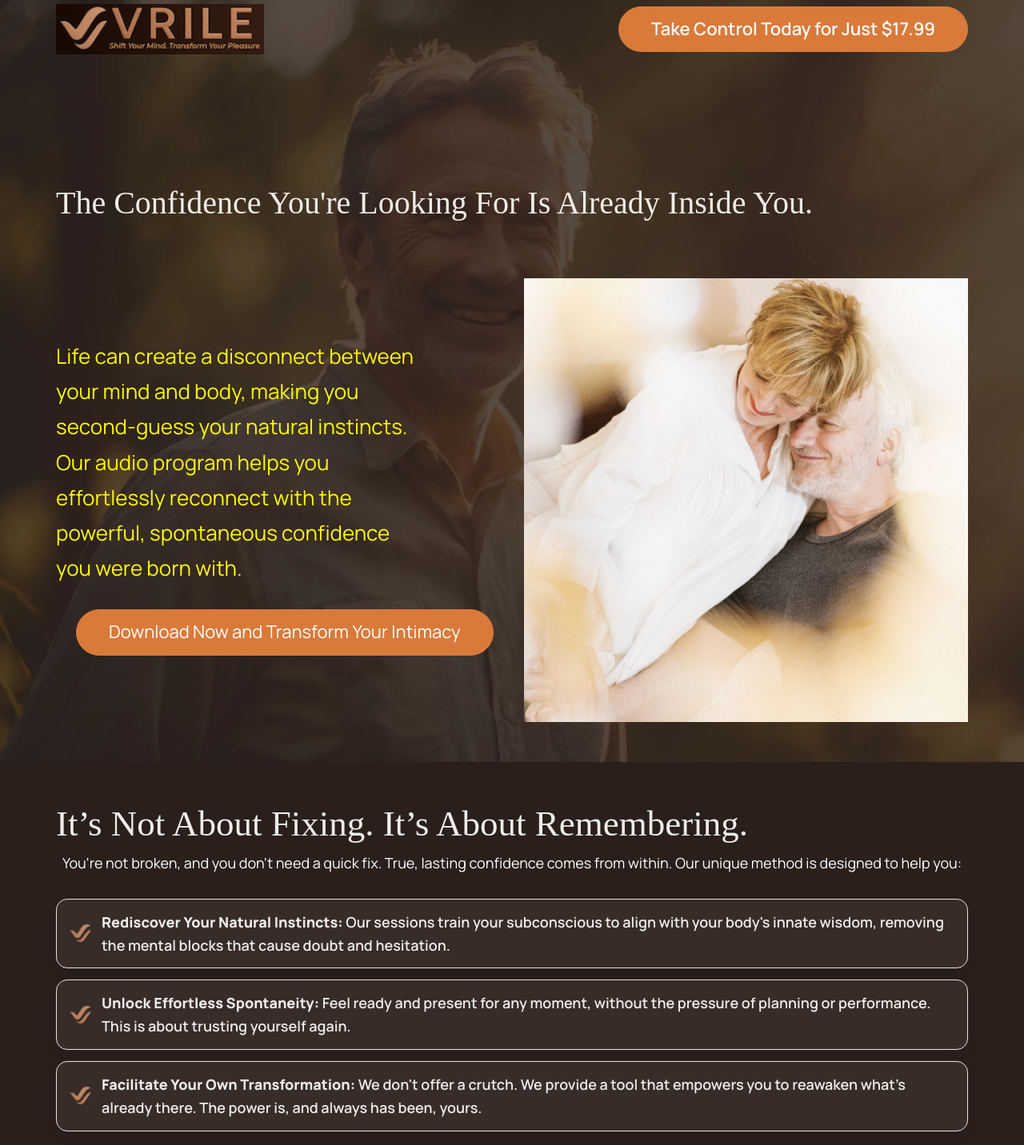
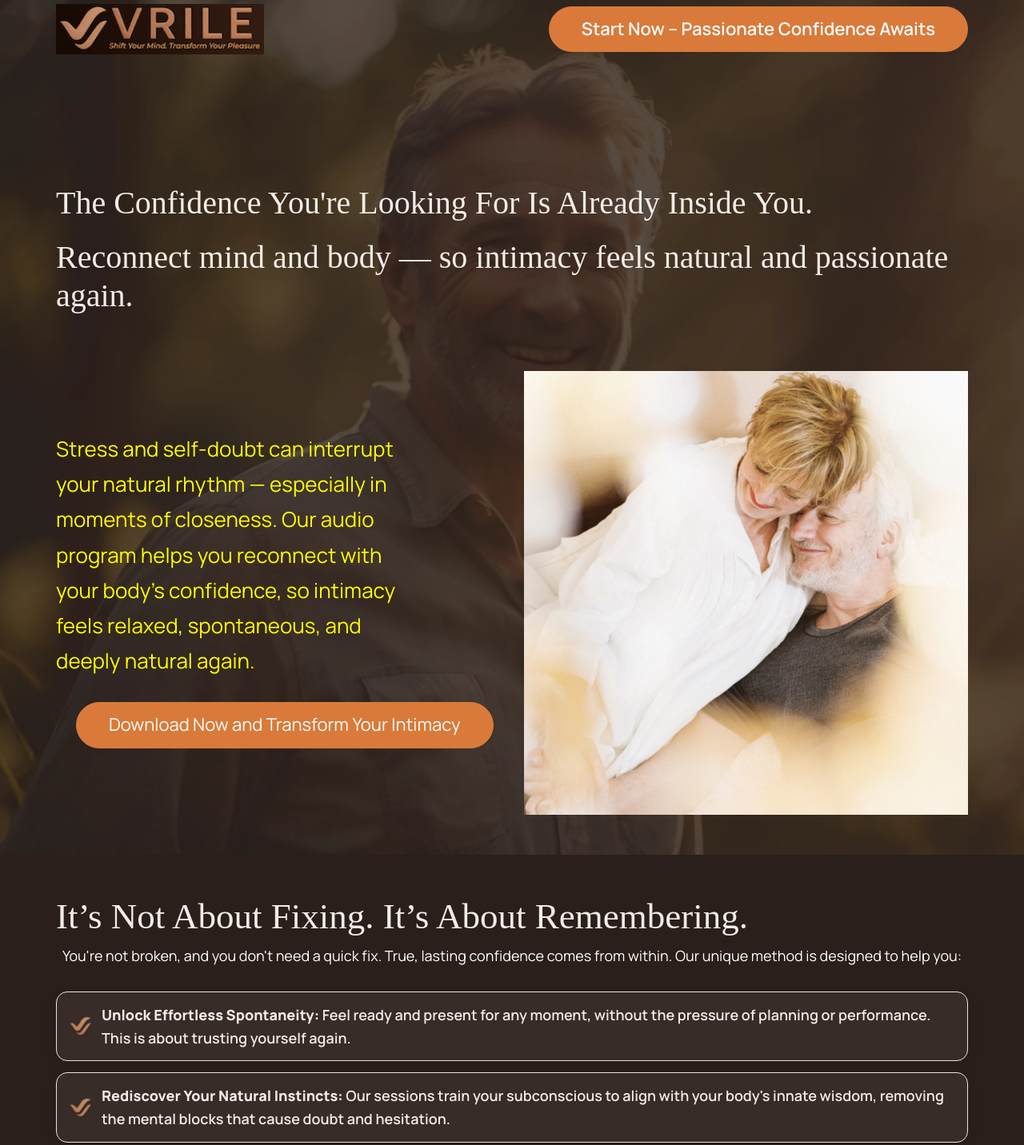
Before and after one commit to wyldemedia/vrile, a website: page indexconf-mobile.html in a window 1280 px wide. Shown: the top 1432 px of the page at 80% size. Drawn offline with Linux system fonts and the light colour scheme; a web font is replaced by a local one.

Commit message:
jasper changes

```diff
--- a/indexconf-mobile.html
+++ b/indexconf-mobile.html
@@ -98,7 +98,7 @@ var captureOutboundLink = function(url) {
           <ul class="navbar-nav ml-auto">
 
             <li class="nav-item">
-              <a class="nav-link dark_btn" onclick="captureOutboundLink('https://vrile.co/checkout?edd_action=add_to_cart&download_id=40'); return false;" href="https://vrile.co/checkout?edd_action=add_to_cart&download_id=40" target="_blank">Take Control Today for Just $17.99</a>
+              <a class="nav-link dark_btn" onclick="captureOutboundLink('https://vrile.co/checkout?edd_action=add_to_cart&download_id=40'); return false;" href="https://vrile.co/checkout?edd_action=add_to_cart&download_id=40" target="_blank">Start Now – Passionate Confidence Awaits</a>
 
 
               </div>
@@ -127,6 +127,7 @@ var captureOutboundLink = function(url) {
               <!-- box 1 -->
 
                 <h1>The Confidence You're Looking For Is Already Inside You.</h1>
+                <h1>Reconnect mind and body — so intimacy feels natural and passionate again.</h1>
 
 
 <div class="solution-clarifier d-block d-lg-none" style="text-align: center; margin: 15px 0;">
@@ -165,7 +166,8 @@ var captureOutboundLink = function(url) {
             <!-- h1 -->
 
             <p class="side_line_text">
-          Life can create a disconnect between your mind and body, making you second-guess your natural instincts. Our audio program helps you effortlessly reconnect with the powerful, spontaneous confidence you were born with.
+          Stress and self-doubt can interrupt your natural rhythm — especially in moments of closeness.
+Our audio program helps you reconnect with your body’s confidence, so intimacy feels relaxed, spontaneous, and deeply natural again.
 
             </p>
 
@@ -225,18 +227,21 @@ var captureOutboundLink = function(url) {
           <div class="container">
 <h2>It’s Not About Fixing. It’s About Remembering.</h2>
 <p class="usp_description">You're not broken, and you don't need a quick fix. True, lasting confidence comes from within. Our unique method is designed to help you:
-<ul class="interest_list"><li>
+<ul class="interest_list">
+  <li>
+  <strong>Unlock Effortless Spontaneity:</strong> Feel ready and present for any moment, without the pressure of planning or performance. This is about trusting yourself again.
+</li>
+<li>
   <strong>Rediscover Your Natural Instincts:</strong> Our sessions train your subconscious to align with your body's innate wisdom, removing the mental blocks that cause doubt and hesitation.
 </li>
-<li>
-  <strong>Unlock Effortless Spontaneity:</strong> Feel ready and present for any moment, without the pressure of planning or performance. This is about trusting yourself again.
-</li>
+
 <li>
   <strong>Facilitate Your Own Transformation:</strong> We don't offer a crutch. We provide a tool that empowers you to reawaken what’s already there. The power is, and always has been, yours.
 
 </li></ul>
 <br />
 
+<h3>Thousands of men have used this method to rediscover passionate confidence and natural connection with their bodies and partners.</h3>
 
 
    <ul class="app_btn">
```
Also changed, not shown: 1 other file.
